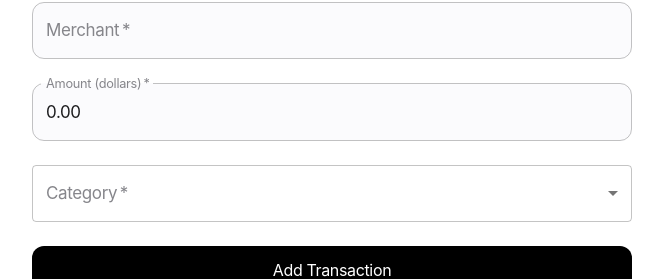
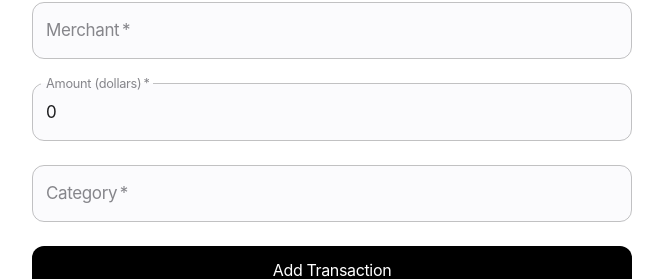
Before and after one commit to Jiachenyu1994/finance-ai, a React (Create React App) app in the folder frontend/: page /dashboard in a window 1280 px wide. Shown: the part 284-563 px from the top of the page, without its empty margins (308-971 px from the left). Built offline with nearby package versions, Linux system fonts and the light colour scheme; no server answers.

Commit message:
update amount entry

```diff
--- a/frontend/src/dashboard.tsx
+++ b/frontend/src/dashboard.tsx
@@ -24,7 +24,8 @@ import {
   SelectChangeEvent,
   Stack,
   CircularProgress,
-  Snackbar
+  Snackbar,
+  Autocomplete
 } from '@mui/material';
 import { styled } from '@mui/material/styles';
 import {
@@ -241,22 +242,28 @@ export default function Dashboard() {
                     fullWidth
                     type="number"
                     label="Amount (dollars)"
-                    value={(amountCents / 100).toFixed(2)}
+                    value={(amountCents / 100)}
                     onChange={(e) => setAmountCents(Math.round(parseFloat(e.target.value) * 100))}
                     required
+                    inputProps={{
+                      step: "0.01",
+                    }}
                   />
-                  <FormControl fullWidth required>
-                    <InputLabel>Category</InputLabel>
-                    <Select
-                      value={category}
-                      onChange={handleCategoryChange}
-                      label="Category"
-                    >
-                      <MenuItem value="food">Food</MenuItem>
-                      <MenuItem value="transport">Transport</MenuItem>
-                      <MenuItem value="entertainment">Entertainment</MenuItem>
-                    </Select>
-                  </FormControl>
+                  <Autocomplete
+                    fullWidth
+                    freeSolo
+                    value={category}
+                    onChange={(_, newValue) => setCategory(newValue || "")}
+                    onInputChange={(_, newValue) => setCategory(newValue)}
+                    options={["food", "transport", "entertainment"]}
+                    renderInput={(params) => (
+                      <TextField
+                        {...params}
+                        label="Category"
+                        required
+                      />
+                    )}
+                  />
                   <Button
                     type="submit"
                     variant="contained"
```
